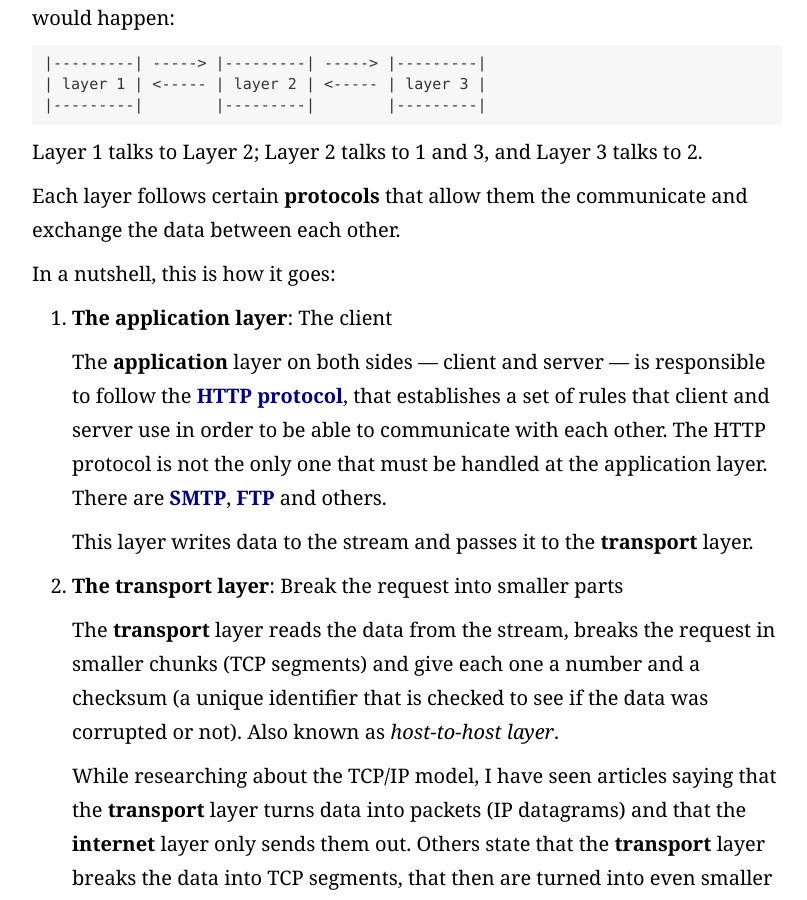
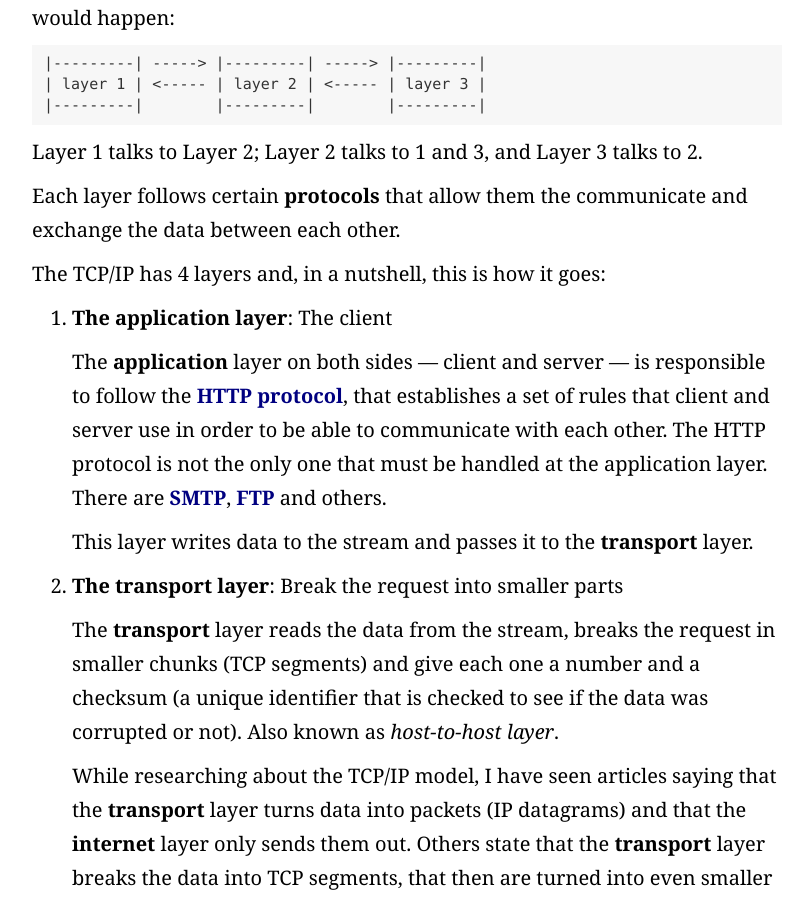
Before and after one commit to pwdd/pwdd.github.io, a Jekyll site: the page built from _posts/2016-11-06-the-internet-layers.md, in a window 1280 px wide and 900 px high, scrolled down 1030 px. Shown: the whole window, without its empty margins (233-1040 px from the left). Built offline with Jekyll 4.4.1, drawn with Linux system fonts in a browser that asks for light colours; nearby versions of some CDN libraries; some web fonts are replaced.

Commit message:
internet layers - edit1

```diff
--- a/_posts/2016-11-06-the-internet-layers.md
+++ b/_posts/2016-11-06-the-internet-layers.md
@@ -26,7 +26,7 @@ Layer 1 talks to Layer 2; Layer 2 talks to 1 and 3, and Layer 3 talks to 2.
 
 Each layer follows certain **protocols** that allow them the communicate and exchange the data between each other.
 
-In a nutshell, this is how it goes:
+The TCP/IP has 4 layers and, in a nutshell, this is how it goes:
 
 1. **The application layer**: The client
 
```
